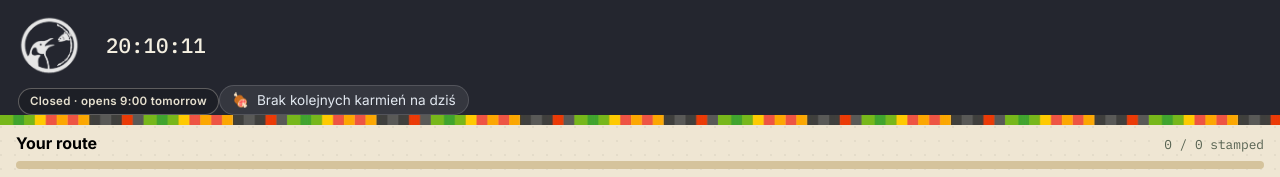
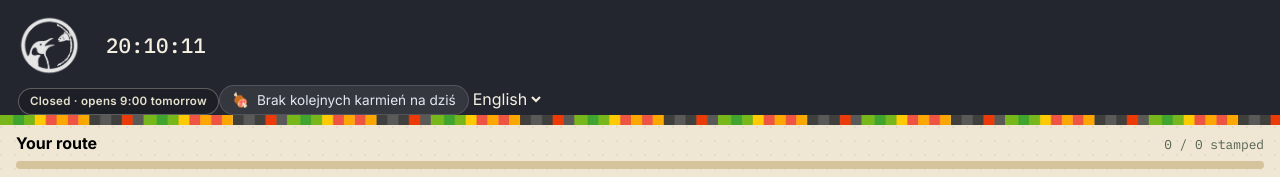
Before and after one commit to Yehor-Kovalenko/ZooQuest, a React (Vite) app: page / in a window 1280 px wide. Shown: the top 177 px of the page. Built offline with nearby package versions, Linux system fonts and the light colour scheme; no server answers.

Commit message:
translator o1

```diff
--- a/src/App.tsx
+++ b/src/App.tsx
@@ -6,6 +6,7 @@
 import MainContainer from './layout/MainContainer'
 import HeaderContainer from './layout/HeaderContainer'
 import FooterContainer from './layout/FooterContainer'
+import '@/i18n'
 
 export type FooterTab = "map" | "food" | "news";
 
--- a/src/layout/HeaderContainer.tsx
+++ b/src/layout/HeaderContainer.tsx
@@ -2,6 +2,7 @@
 import styles from './HeaderContainer.module.css'
 import logo from '@/assets/Adobe Express - file.png';
 import { FeedingBanner } from './panels/FeedingBanner';
+import { useTranslation } from "react-i18next";
 
 type WarsawTime = {
   h: number;
@@ -67,6 +68,8 @@
 
 const HeaderContainer = () => {
   const [now, setNow] = useState(() => new Date());
+  const { i18n } = useTranslation();
+
 
   useEffect(() => {
     const interval = setInterval(() => {
@@ -109,6 +112,13 @@
       {/* Feeding Notification Banner */}
       <FeedingBanner />
       <div className={styles.perf}></div>
+      <select
+      value={i18n.language}
+      onChange={(e) => i18n.changeLanguage(e.target.value)}
+    >
+      <option value="en">English</option>
+      <option value="pl">Polski</option>
+    </select>
     </header>
     </>
   );
--- a/src/main.tsx
+++ b/src/main.tsx
@@ -2,7 +2,7 @@
 import { createRoot } from 'react-dom/client'
 import './index.css'
 import App from './App.tsx'
-import '@/i18n'
+
 
 createRoot(document.getElementById('root')!).render(
   <StrictMode>
```
Also changed, not shown: 1 other file (tests, documents, lock files or other folders).
